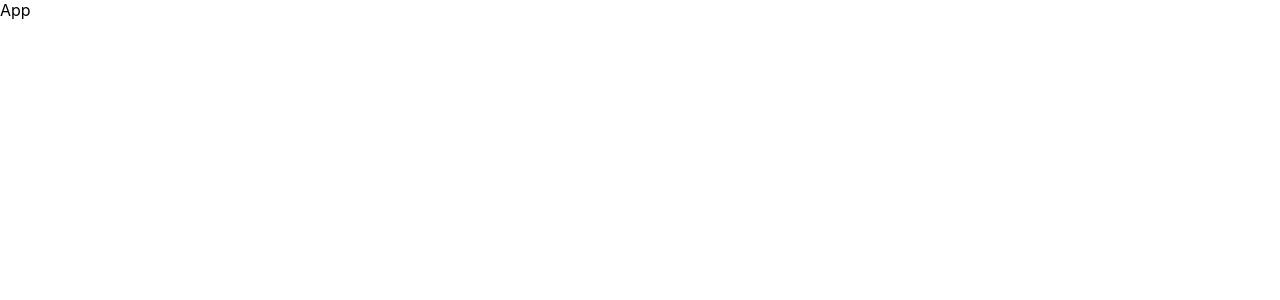
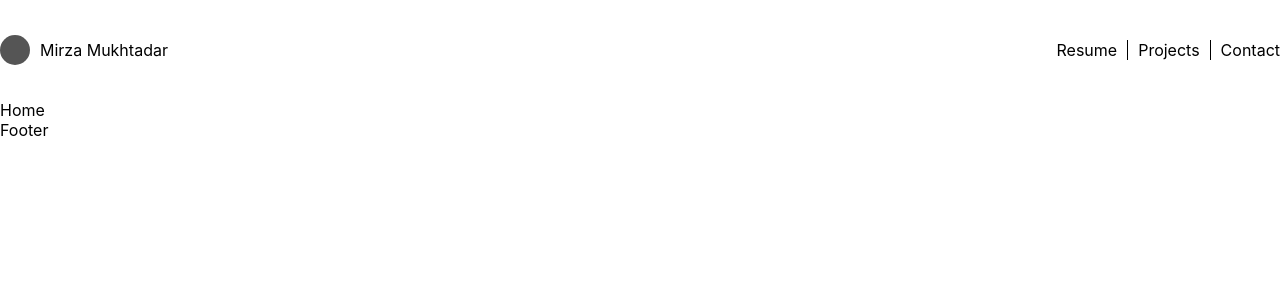
Before and after one commit to MirzaMukhtadar/portfolio-final, a React (Create React App) app: page / in a window 1280 px wide. Shown: the top 300 px of the page. Built offline with nearby package versions, Linux system fonts and the light colour scheme.

Commit message:
added navigation

```diff
--- a/package.json
+++ b/package.json
@@ -8,7 +8,9 @@
     "@testing-library/user-event": "^13.5.0",
     "react": "^18.2.0",
     "react-dom": "^18.2.0",
+    "react-router-dom": "^6.22.3",
     "react-scripts": "5.0.1",
+    "sass": "^1.72.0",
     "web-vitals": "^2.1.4"
   },
   "scripts": {
--- a/public/index.html
+++ b/public/index.html
@@ -24,7 +24,7 @@
       work correctly both with client-side routing and a non-root public URL.
       Learn how to configure a non-root public URL by running `npm run build`.
     -->
-    <title>React App</title>
+    <title>Portfolio</title>
   </head>
   <body>
     <noscript>You need to enable JavaScript to run this app.</noscript>
--- a/src/App.js
+++ b/src/App.js
@@ -1,7 +1,19 @@
 import React from "react";
+import Home from "./pages/Home/Home";
+import { Route, Routes } from "react-router-dom";
+import NavigationBar from "./components/Navbar/NavigationBar";
+import { Footer } from "./components/footer/Footer";
 
 const App = () => {
-  return <div>App</div>;
+  return (
+    <div>
+      <NavigationBar />
+      <Routes>
+        <Route path="/" element={<Home />} />
+      </Routes>
+      <Footer />
+    </div>
+  );
 };
 
 export default App;
--- /dev/null
+++ b/src/components/Navbar/NavigationBar.jsx
@@ -0,0 +1,28 @@
+import React from "react";
+import "./navbar.scss";
+import { Link } from "react-router-dom";
+
+const NavigationBar = () => {
+  return (
+    <div className="navbar">
+      <div className="wrapper">
+        <div className="logo">
+          <div className="circle"></div> Mirza Mukhtadar
+        </div>
+        <div className="social">
+          <Link to="">
+            <p>Resume</p>
+          </Link>
+          <Link to="">
+            <p>Projects</p>
+          </Link>
+          <Link to="">
+            <p>Contact</p>
+          </Link>
+        </div>
+      </div>
+    </div>
+  );
+};
+
+export default NavigationBar;
--- /dev/null
+++ b/src/components/Navbar/navbar.scss
@@ -0,0 +1,47 @@
+.navbar {
+  height: 100px;
+  .wrapper {
+    max-width: 1400px;
+    margin: auto;
+    display: flex;
+    align-items: center;
+    justify-content: space-between;
+    height: 100%;
+    .logo {
+      display: flex;
+      justify-content: space-between;
+      align-items: center;
+      gap: 10px;
+      .circle {
+        height: 30px;
+        width: 30px;
+        background-color: #555;
+        border-radius: 50%;
+      }
+    }
+    .social {
+      display: flex;
+      align-items: center;
+
+      // Style for individual link
+      a {
+        text-decoration: none;
+        color: black;
+        margin-right: 10px; // Adjust as needed
+        padding-right: 10px; // Add space between text and vertical line
+        border-right: 1px solid black; // Add vertical line
+
+        &:last-child {
+          margin-right: 0;
+          padding-right: 0;
+          border-right: none; // Remove vertical line for last link
+        }
+
+        p {
+          margin: 0;
+        }
+      }
+    }
+  }
+}
+//
--- /dev/null
+++ b/src/components/footer/Footer.jsx
@@ -0,0 +1,5 @@
+import React from "react";
+
+export const Footer = () => {
+  return <div>Footer</div>;
+};
--- a/src/index.js
+++ b/src/index.js
@@ -2,10 +2,13 @@ import React from "react";
 import ReactDOM from "react-dom/client";
 import "./index.css";
 import App from "./App";
+import { BrowserRouter } from "react-router-dom";
 
 const root = ReactDOM.createRoot(document.getElementById("root"));
 root.render(
   <React.StrictMode>
-    <App />
+    <BrowserRouter>
+      <App />
+    </BrowserRouter>
   </React.StrictMode>
 );
--- /dev/null
+++ b/src/pages/Home/Home.jsx
@@ -0,0 +1,7 @@
+import React from "react";
+
+const Home = () => {
+  return <div>Home</div>;
+};
+
+export default Home;
```
Also changed, not shown: src/components/footer/footer.scss (added), src/pages/Home/home.scss (added), 1 other file (tests, documents, lock files or other folders).
